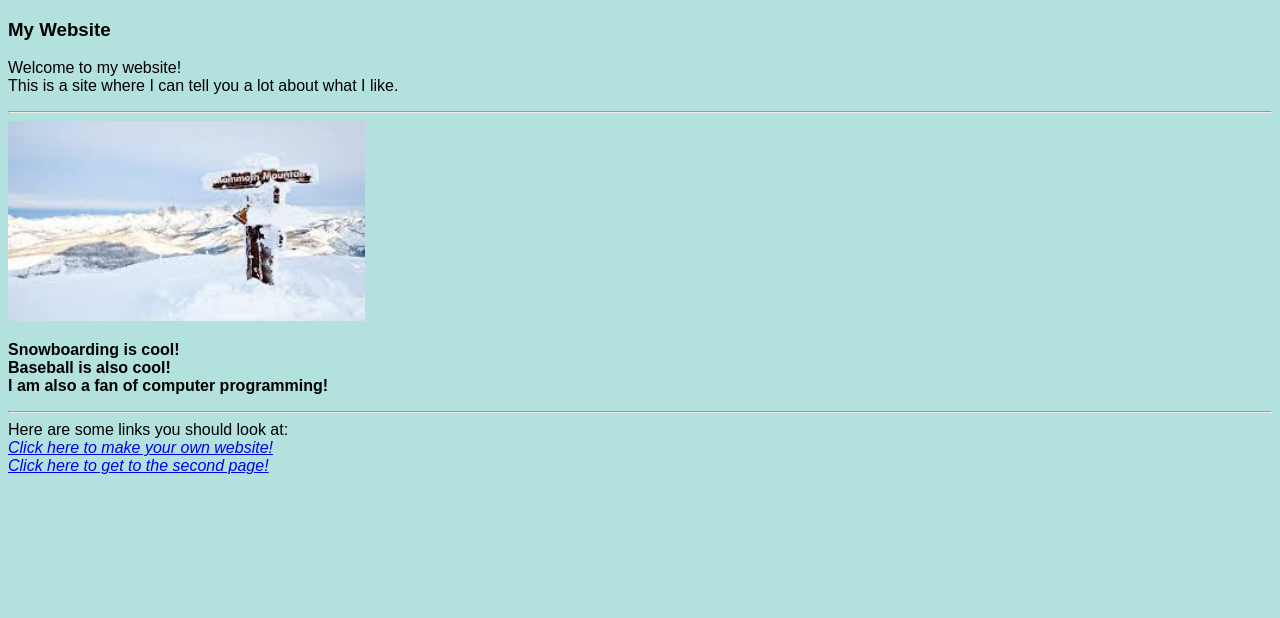
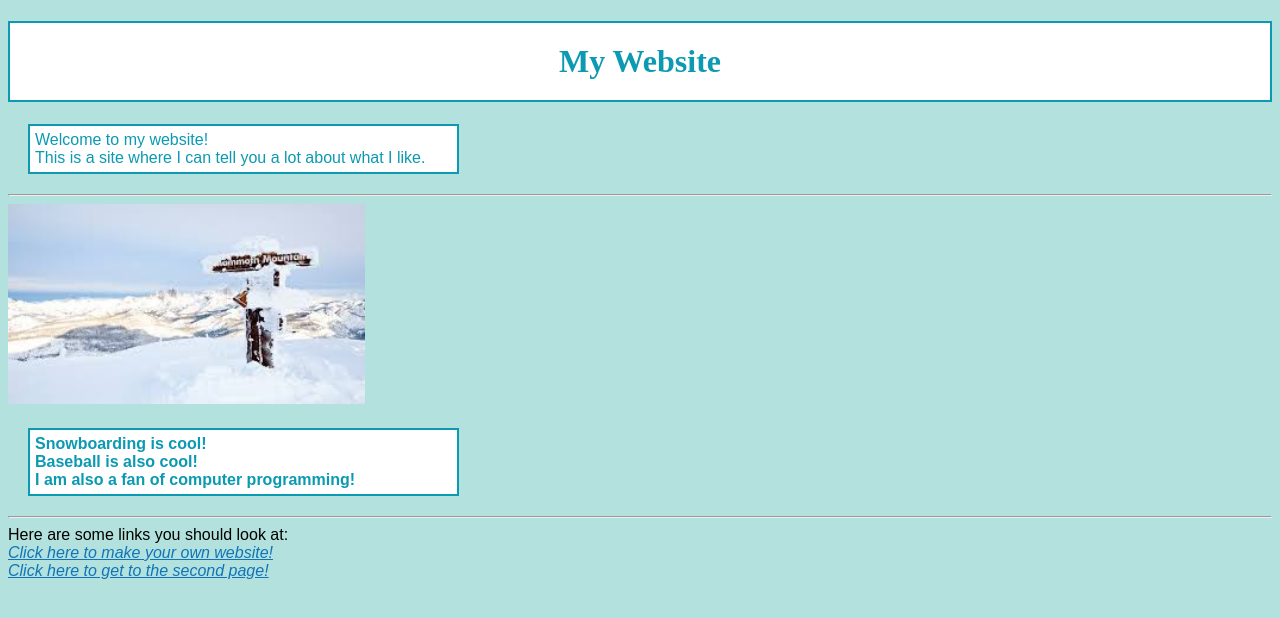
Before and after one commit to JasonBehrend7/Behrend_Jason, a plain HTML site: page WebLab_01/index.html in a window 1280 px wide. Drawn offline with Linux system fonts and the light colour scheme.

Commit message:
web_lesson 4

```diff
--- a/WebLab_01/index.html
+++ b/WebLab_01/index.html
@@ -9,12 +9,45 @@
 			background-color: #b3e2de;
 			font-family: arial;
 		}
+
+		h1{
+			text-align: center;
+			color: #0c99b2;
+			background-color: white;
+			font-family: times new roman;
+			padding: 20px;
+
+			border-color: #0c99b2;
+			border-style: solid;
+			border-width: 2px;
+		}
+
+		p{
+			color: #0c99b2;
+			background-color: white;
+			font-family: arial;
+			padding: 5px;
+			width: 33%;
+
+			margin: 20px;
+			border-color: #0c99b2;
+			border-style: solid;
+			border-width: 2px;
+		}
+
+		a:link{color: #1074b7}
+		a:visited{color: #6b6b6b}
+		a:hover{
+			color: #bd5bff;
+			text-decoration: none;
+		}
+
 		</style>
 	</head>
 
 	<body>
-		<h3>My Website</h3>
-		Welcome to my website!<br/>
+		<h1>My Website</h1>
+		<p>Welcome to my website!<br/>
 		This is a site where I can tell you a lot about what I like.</p>
 		<hr/>
 		<img src = "snowboard.jpg" height = "200"> <br/>
@@ -24,6 +57,6 @@
 		<hr/>
 		Here are some links you should look at:<br/>
 		<em><a href = "https://html-online.com/editor/" title = "A link to an online HTML editor.">Click here to make your own website! </a><br/>
-		<a href = "index2.html">Click here to get to the second page!</a></em>
+		<a href = "index2.html" title = "Second Page">Click here to get to the second page!</a></em>
 	</body>
 </html>
```
